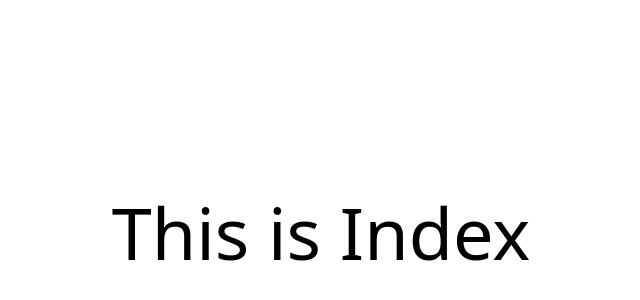
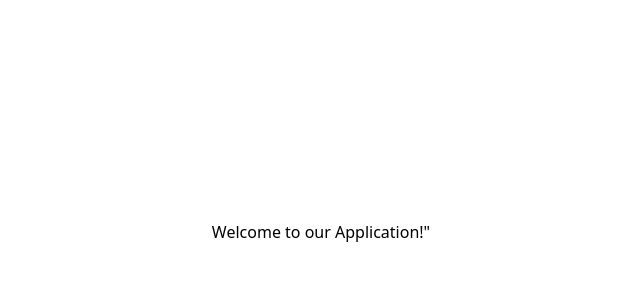
Before and after one commit to Dagi2004/alx-project-0x01-setup, a Next.js app in the folder alx-project-0x01/: page /posts in a window 1280 px wide. Shown: the part 168-468 px from the top of the page, without its empty margins (319-959 px from the left). Built offline with nearby package versions, Linux system fonts and the light colour scheme.

Commit message:
React Architect

```diff
--- a/alx-project-0x01/pages/posts/index.tsx
+++ b/alx-project-0x01/pages/posts/index.tsx
@@ -1,7 +1,7 @@
 const Index: React.FC = () => {
   return (
     <div className="flex justify-center items-center h-screen">
-      <h2 className="text-7xl font-thin">This is Index </h2>
+      <h1>Welcome to our Application!"</h1>
     </div>
   );
 };
```
